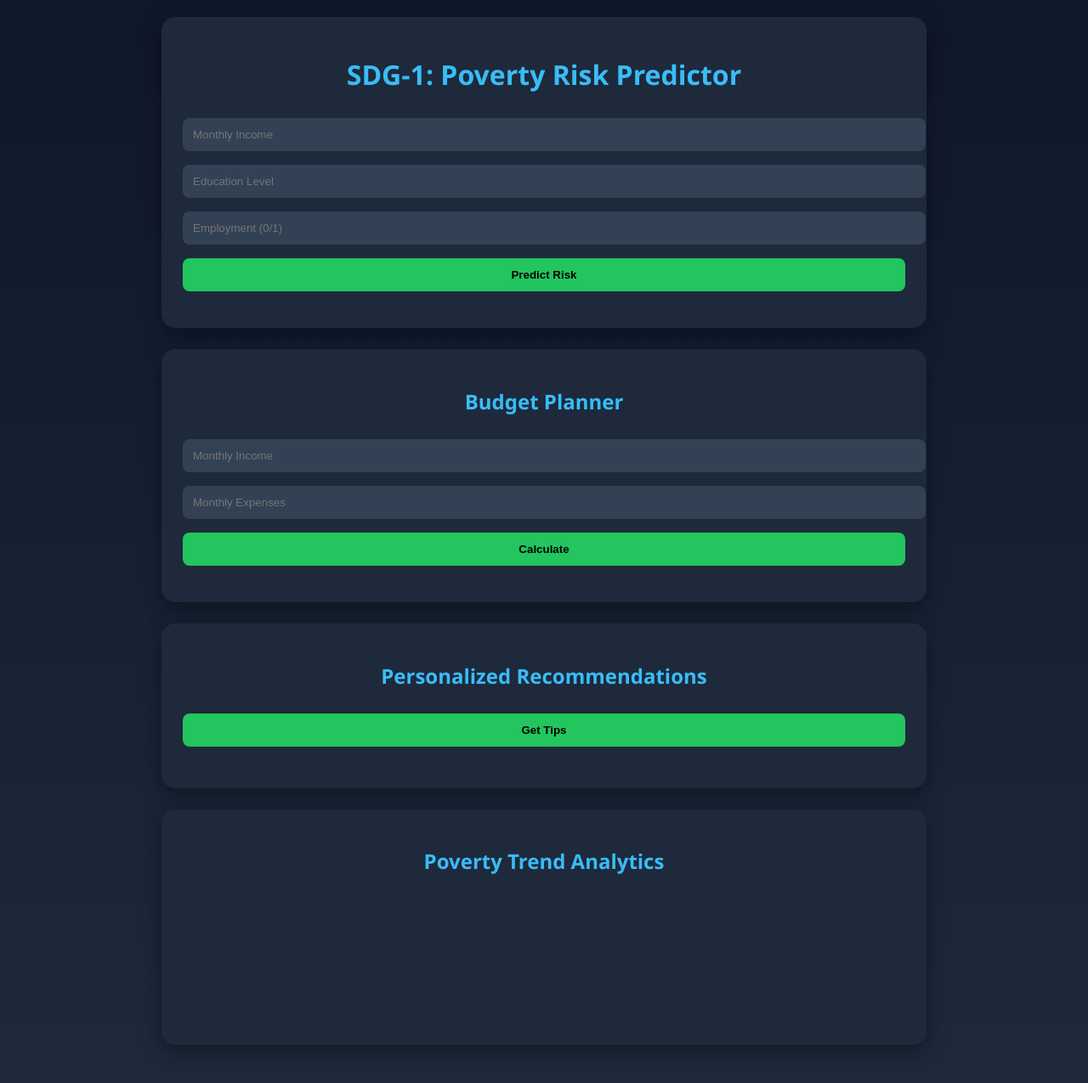
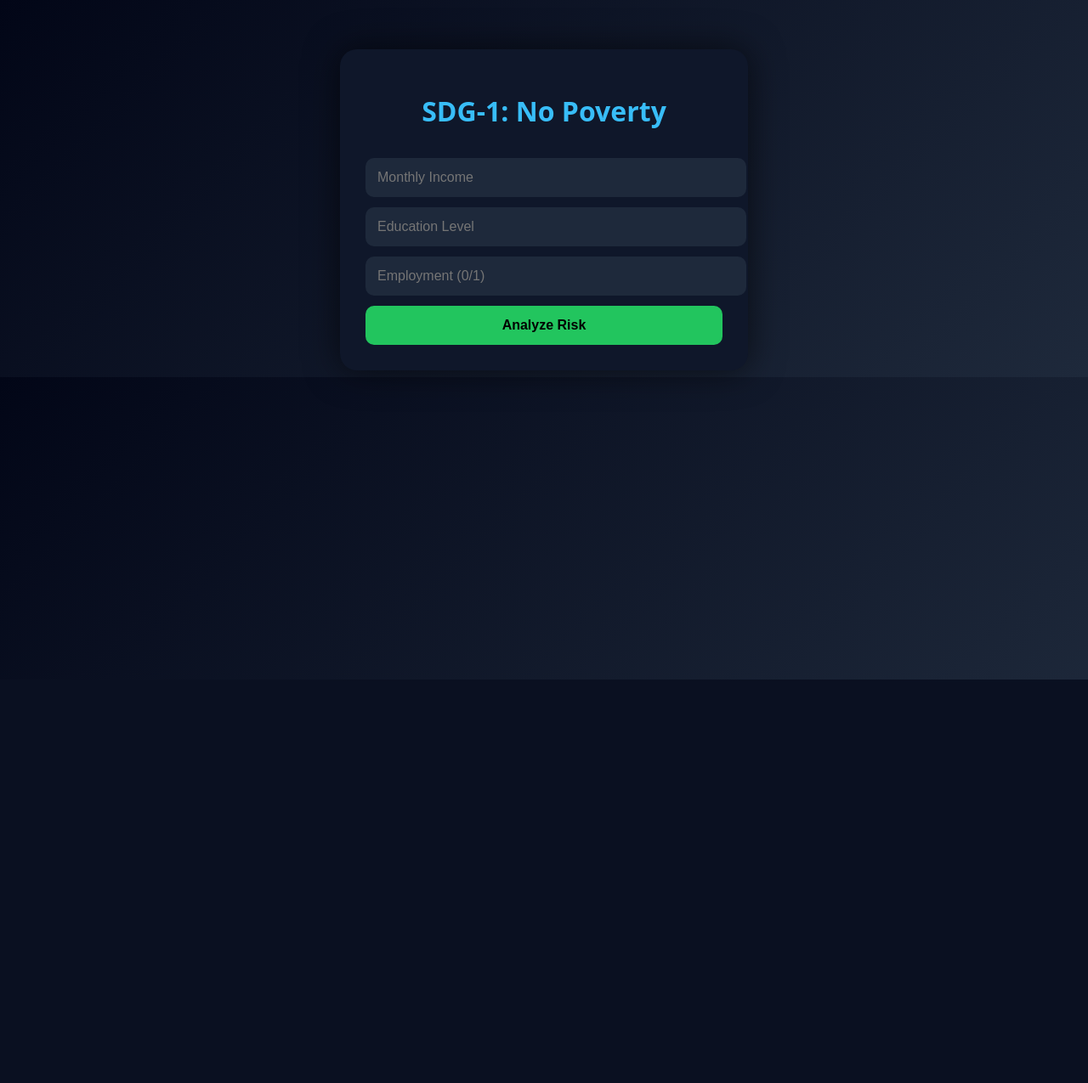
Before and after one commit to Github-of-dp/SDG_Poverty_App, a Flask app: page / in a window 1280 px wide. Shown: the whole page at 85% size. After the commit the page ends 800 px from the top, so only its background shows below. Run offline with Flask 3, Linux system fonts and the light colour scheme; a map, chart or similar area stays blank.

Commit message:
Update index.html

```diff
--- a/templates/index.html
+++ b/templates/index.html
@@ -2,142 +2,126 @@
 <html lang="en">
 <head>
 <meta charset="UTF-8">
-<title>SDG-1 Poverty Risk App</title>
+<title>SDG-1 Poverty Risk Predictor</title>
 <meta name="viewport" content="width=device-width, initial-scale=1.0">
-<script src="https://cdn.jsdelivr.net/npm/chart.js"></script>
 
 <style>
 body {
-    font-family: 'Segoe UI', sans-serif;
-    background: linear-gradient(to bottom, #0f172a, #1e293b);
-    color: #fff;
-    margin: 0;
+    font-family: system-ui;
+    background: linear-gradient(135deg, #020617, #1e293b);
+    color: white;
+    display: flex;
+    justify-content: center;
+    padding-top: 50px;
 }
-.container { max-width: 900px; margin: auto; padding: 20px; }
+
 .card {
-    background: #1e293b;
-    border-radius: 16px;
-    padding: 25px;
-    margin-bottom: 25px;
-    box-shadow: 0 8px 25px rgba(0,0,0,0.4);
+    background: #0f172a;
+    padding: 30px;
+    border-radius: 20px;
+    width: 100%;
+    max-width: 420px;
+    box-shadow: 0 0 40px rgba(0,0,0,.6);
 }
-h1, h2 { color: #38bdf8; text-align: center; }
+
+h1 { text-align: center; color: #38bdf8; }
+
 input, button {
     width: 100%;
-    padding: 12px;
-    margin: 8px 0;
-    border-radius: 8px;
+    padding: 14px;
+    margin-top: 12px;
+    border-radius: 10px;
     border: none;
+    font-size: 16px;
 }
-input { background: #334155; color: #fff; }
+
+input {
+    background: #1e293b;
+    color: white;
+}
+
 button {
     background: #22c55e;
     font-weight: bold;
     cursor: pointer;
 }
-.result { text-align: center; margin-top: 10px; }
+
+button:hover { background: #16a34a; }
+
+.result {
+    margin-top: 25px;
+    text-align: center;
+    display: none;
+}
+
+.gauge {
+    margin: 20px auto;
+    width: 200px;
+    height: 100px;
+    background: conic-gradient(#ef4444 0deg, #22c55e 180deg);
+    border-radius: 200px 200px 0 0;
+    position: relative;
+}
+
+.pointer {
+    position: absolute;
+    bottom: 0;
+    left: 50%;
+    width: 4px;
+    height: 85px;
+    background: white;
+    transform-origin: bottom;
+    transition: transform .8s ease;
+}
 </style>
 </head>
 
 <body>
-<div class="container">
+<div class="card">
+<h1>SDG-1: No Poverty</h1>
 
-<!-- HERO FEATURE -->
-<div class="card">
-<h1>SDG-1: Poverty Risk Predictor</h1>
-<input id="income" placeholder="Monthly Income">
-<input id="education" placeholder="Education Level">
-<input id="employment" placeholder="Employment (0/1)">
-<button onclick="predict()">Predict Risk</button>
-<div class="result" id="riskResult"></div>
+<input id="income" type="number" placeholder="Monthly Income">
+<input id="education" type="number" placeholder="Education Level">
+<input id="employment" type="number" placeholder="Employment (0/1)">
+
+<button onclick="predict()">Analyze Risk</button>
+
+<div class="result" id="result">
+    <h2 id="status"></h2>
+    <p id="risk"></p>
+
+    <div class="gauge">
+        <div class="pointer" id="pointer"></div>
+    </div>
+
+    <p style="font-size:12px;color:#94a3b8">
+        Educational estimate · World Bank reference
+    </p>
 </div>
-
-<!-- BUDGET PLANNER -->
-<div class="card">
-<h2>Budget Planner</h2>
-<input id="budgetIncome" placeholder="Monthly Income">
-<input id="expenses" placeholder="Monthly Expenses">
-<button onclick="budget()">Calculate</button>
-<div class="result" id="budgetResult"></div>
-</div>
-
-<!-- RECOMMENDATIONS -->
-<div class="card">
-<h2>Personalized Recommendations</h2>
-<button onclick="getTips()">Get Tips</button>
-<ul id="tips"></ul>
-</div>
-
-<!-- TRENDS -->
-<div class="card">
-<h2>Poverty Trend Analytics</h2>
-<canvas id="trendChart"></canvas>
-</div>
-
 </div>
 
 <script>
-let latestRisk = 0;
+async function predict() {
+    const income = document.getElementById("income").value;
+    const education = document.getElementById("education").value;
+    const employment = document.getElementById("employment").value;
 
-function predict() {
-fetch('/predict', {
-method:'POST',
-headers:{'Content-Type':'application/json'},
-body: JSON.stringify({
-    income: income.value,
-    education: education.value,
-    employment: employment.value
-})
-})
-.then(r=>r.json())
-.then(d=>{
-    latestRisk = d.risk;
-    riskResult.innerHTML = `<h3>${d.status}</h3>Risk Probability: ${d.risk}%`;
-});
+    const res = await fetch("/predict", {
+        method: "POST",
+        headers: { "Content-Type": "application/json" },
+        body: JSON.stringify({ income, education, employment })
+    });
+
+    const data = await res.json();
+
+    document.getElementById("result").style.display = "block";
+    document.getElementById("status").innerText = data.status;
+    document.getElementById("risk").innerText = `Risk Probability: ${data.risk}%`;
+
+    document.getElementById("pointer").style.transform =
+        `rotate(${data.risk * 1.8}deg)`;
 }
+</script>
 
-function budget() {
-fetch('/budget', {
-method:'POST',
-headers:{'Content-Type':'application/json'},
-body: JSON.stringify({
-    income: budgetIncome.value,
-    expenses: expenses.value
-})
-})
-.then(r=>r.json())
-.then(d=>{
-    budgetResult.innerHTML = `Remaining: ${d.remaining}<br>${d.suggestion}`;
-});
-}
-
-function getTips() {
-fetch('/recommendations', {
-method:'POST',
-headers:{'Content-Type':'application/json'},
-body: JSON.stringify({ risk: latestRisk })
-})
-.then(r=>r.json())
-.then(d=>{
-    tips.innerHTML = d.tips.map(t=>`<li>${t}</li>`).join('');
-});
-}
-
-fetch('/trends')
-.then(r=>r.json())
-.then(d=>{
-new Chart(document.getElementById('trendChart'),{
-type:'line',
-data:{
-labels:d.income,
-datasets:[{
-label:'Poverty Risk',
-data:d.risk,
-borderColor:'#22c55e',
-fill:false
-}]
-}
-});
-</script>
 </body>
 </html>
```
